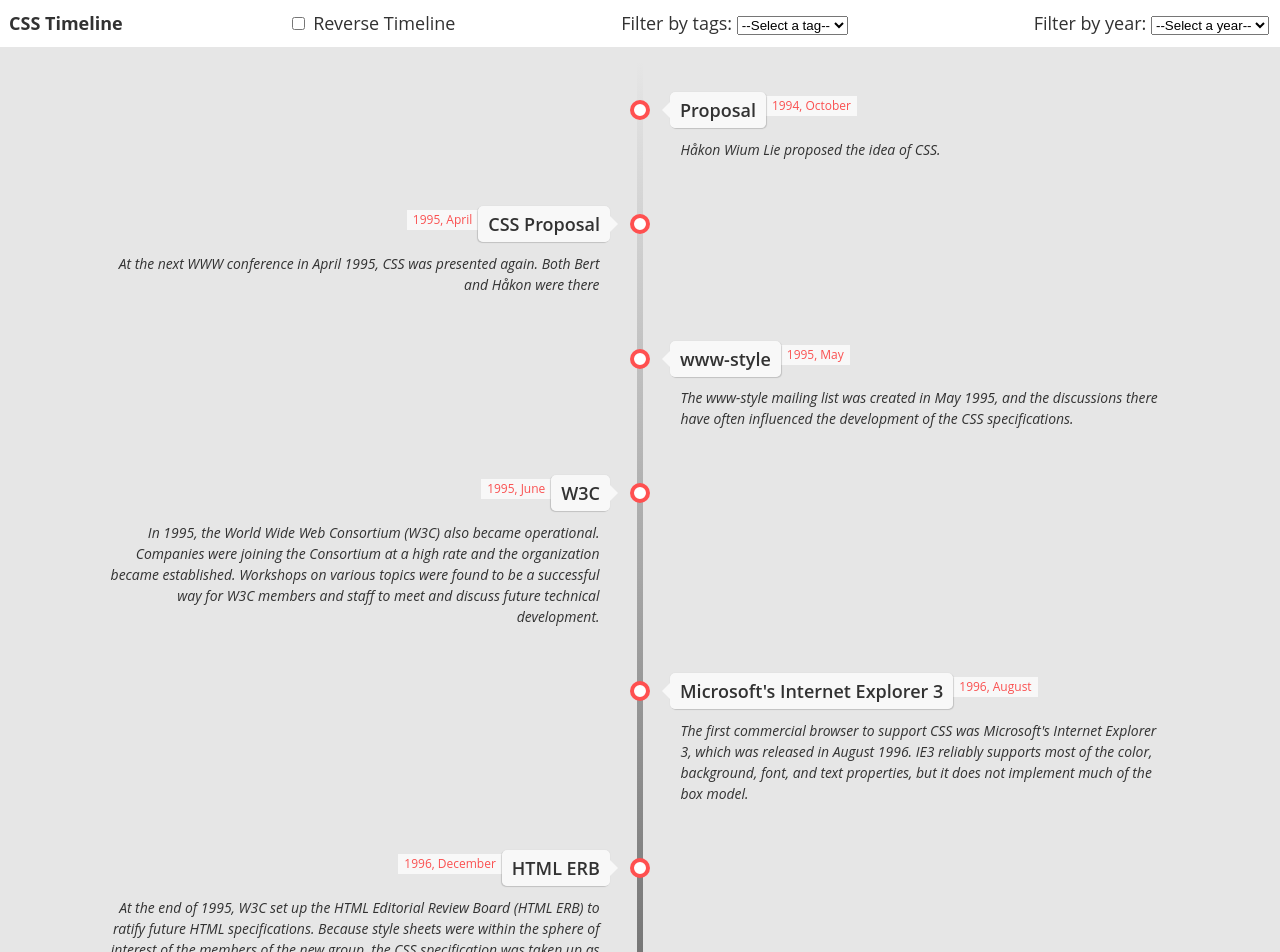
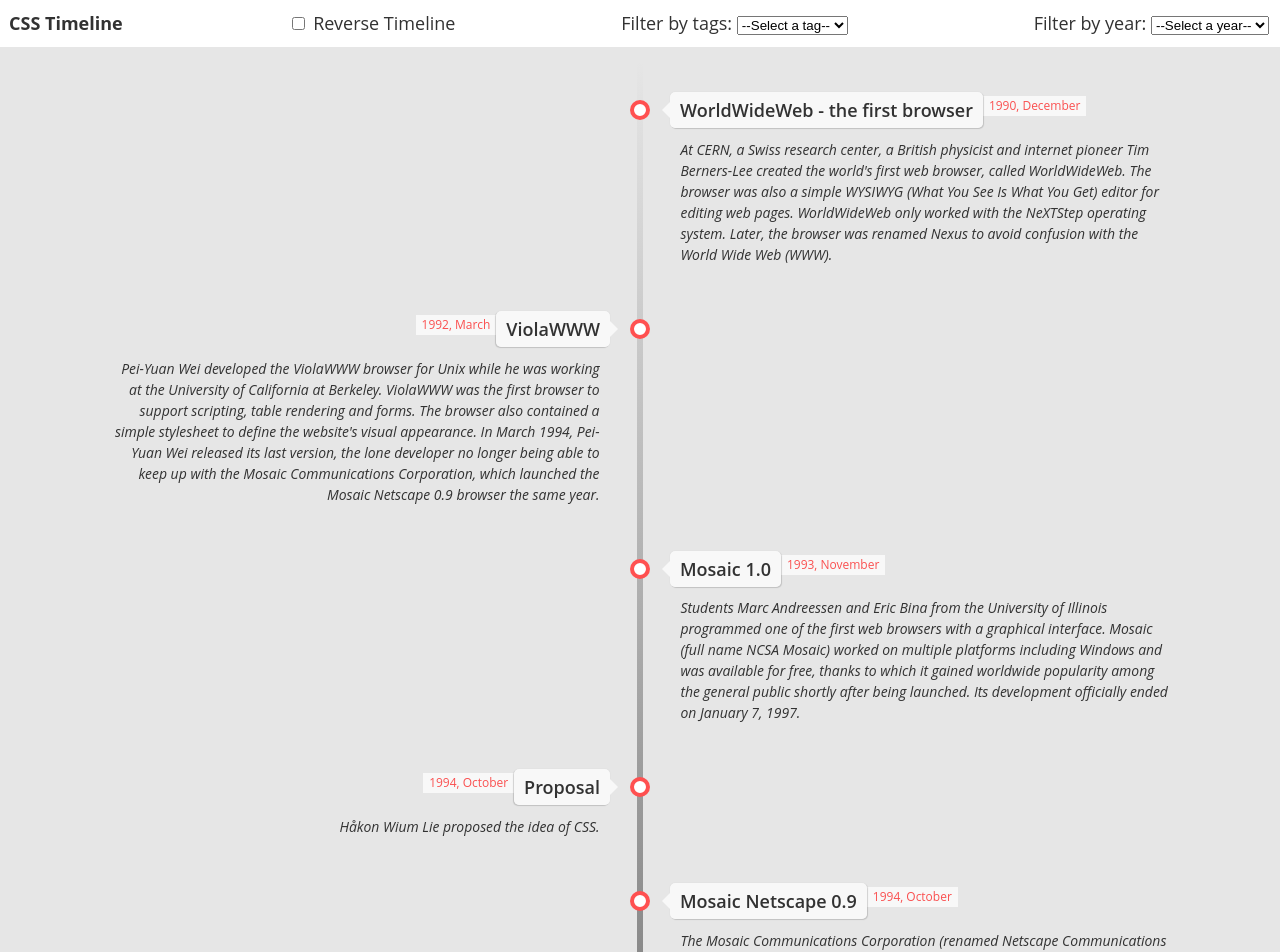
Before and after one commit to the-web-history/css-timeline, a Svelte app: page / in a window 1280 px wide. Shown: the top 952 px of the page. Built offline with nearby package versions, Linux system fonts and the light colour scheme.

Commit message:
chore: add more browser data

```diff
--- a/src/data/browsers.js
+++ b/src/data/browsers.js
@@ -31,6 +31,14 @@
     created_at: new Date("1998-11-01"),
     tags: ["browsers"],
   },
+		{
+				name: 'Netscape Navigator 2.0',
+				url: '',
+				description: 'The Netscape Communications Corporation launched Netscape Navigator 2.0 as its new major product. The browser contained a wide range of innovations and enhancements. Among other features, Netscape Navigator 2.0 supported JavaScript, animated GIFs, the HTML tag <frame> and proprietary tag <blink>. Netscape Mail 2.0 was also part of version 2.0, making Netscape Navigator 2.0 a fully operational Web application package.',
+				created_at: new Date('1995-09-18'),
+				    tags: ["browsers"],
+
+		},
   {
     name: "Netscape Navigator 4",
     url: "https://www.w3.org/Style/CSS20/history.html",
@@ -48,6 +56,57 @@
 
     tags: ["browsers"],
   },
+		{
+				name: 'WorldWideWeb - the first browser',
+				url: 'https://www.webdesignmuseum.org/web-design-history/worldwideweb-the-first-browser-1990',
+				description: "At CERN, a Swiss research center, a British physicist and internet pioneer Tim Berners-Lee created the world's first web browser, called WorldWideWeb. The browser was also a simple WYSIWYG (What You See Is What You Get) editor for editing web pages. WorldWideWeb only worked with the NeXTStep operating system. Later, the browser was renamed Nexus to avoid confusion with the World Wide Web (WWW).",
+				created_at: new Date('1990-12-25'),
+				tags: ['browsers']
+		},
+		{
+				name: 'ViolaWWW',
+				url: 'https://www.webdesignmuseum.org/web-design-history/violawww-1992',
+				description: "Pei-Yuan Wei developed the ViolaWWW browser for Unix while he was working at the University of California at Berkeley. ViolaWWW was the first browser to support scripting, table rendering and forms. The browser also contained a simple stylesheet to define the website's visual appearance. In March 1994, Pei-Yuan Wei released its last version, the lone developer no longer being able to keep up with the Mosaic Communications Corporation, which launched the Mosaic Netscape 0.9 browser the same year.",
+				created_at: new Date('1992-03-09'),
+				tags: ['browsers']
+		},
+		{
+				name: 'Mosaic 1.0',
+				url: '',
+				description: 'Students Marc Andreessen and Eric Bina from the University of Illinois programmed one of the first web browsers with a graphical interface. Mosaic (full name NCSA Mosaic) worked on multiple platforms including Windows and was available for free, thanks to which it gained worldwide popularity among the general public shortly after being launched. Its development officially ended on January 7, 1997.',
+				created_at: new Date('1993-11-30'),
+				tags: ['browsers']
+
+		},
+		{
+				name: 'Opera 1.0',
+				url: 'https://www.webdesignmuseum.org/web-design-history/opera-1-0-1995',
+				description: 'The Norwegian company Opera Software first introduced to the public a new MultiTorg Opera 1.0 web browser that used MDI (Multiple Document Interface) technology. The use of MDI enabled users to simultaneously open several windows of webpages within the browser. As of version 2.0, the browser’s name was shortened to Opera.',
+				created_at: new Date('1995-04-10'),
+				tags: ['browsers']
+		},
+		{
+				name: 'Internet Explorer 1.0',
+				url: 'https://www.webdesignmuseum.org/web-design-history/internet-explorer-1-0-1995',
+				description: 'Microsoft released, as a part of its bonus package, the Microsoft Plus! Internet Jumpstart Kit (later also known as the Internet Connection Wizard) for Windows 95, which included Internet Explorer 1.0. In the original version of Windows 95, a web browser was not available, as Microsoft underestimated the potential of the rapidly developing Internet. The source code for Internet Explorer 1.0 was based on the older Spyglass Mosaic browser for which Microsoft purchased license rights. Internet Explorer 1.0 occupied only 1 MB of disk space and its features were considerably limited compared to other browsers at the time.',
+				created_at: new Date('1995-08-16'),
+				tags: ['browsers']
+		},
+		{
+				name: 'Mosaic Netscape 0.9',
+				url: 'https://www.webdesignmuseum.org/web-design-history/mosaic-netscape-0-9-1994',
+				description: 'The Mosaic Communications Corporation (renamed Netscape Communications Corporation on November 14, 1994) launched, under the name Mosaic Netscape 0.9, the first one in a series of browsers, called Netscape Navigator in the subsequent versions. Shortly after being released, Mosaic Netscape 0.9 and Netscape Navigator 1.0 (released on December 15, 1994) became widely popular and, within a few months, assumed a dominant position on the market.',
+				created_at: new Date('1994-10-13'),
+				tags: ['browsers']
+		},
+		{
+				name: 'Microsoft Edge',
+				url: 'https://www.webdesignmuseum.org/web-design-history/microsoft-edge-2015',
+				description: 'Microsoft released the first version of the Microsoft Edge web browser for Windows 10. Microsoft Edge was subsequently included as a default browser on Windows 10 Mobile and Xbox One operating systems, definitively replacing the older Internet Explorer 11 and Internet Explorer Mobile browsers. On December 6, 2018, Microsoft announced that Edge will no longer use its own EdgeHTML rendering engine and will be based on Chromium, Google\'s open source rendering engine.',
+				created_at: new Date('2015-03-30'),
+				tags: ['browsers']
+
+		}
 ];
 
 export default data;
--- a/src/data/index.js
+++ b/src/data/index.js
@@ -31,4 +31,6 @@
   ...websites,
 ];
 
+console.log('Events = ', data.length);
+
 export default data;
--- a/src/data/standards.js
+++ b/src/data/standards.js
@@ -44,6 +44,13 @@
     created_at: new Date("1995-05-01"),
     tags: ["standards"],
   },
+		{
+				name: 'W3C.org',
+				url: 'https://www.webdesignmuseum.org/web-design-history/w3c-org-1994',
+				description: 'Tim Berners-Lee founded an international organization called World Wide Web Consortium (W3C). The main objective of the consortium is the development of Web standards for the World Wide Web (WWW). For example, W3C developed standards for HTML, XHML, XML, or CSS markup languages. Another aim of the organization is education and development of Web Accessibility Rules (WCAG).',
+				created_at: new Date('1994-10-13'),
+    tags: ["standards"],
+		},
   {
     name: "W3C",
     url: "https://www.w3.org/Style/CSS20/history.html",
@@ -170,6 +177,46 @@
     created_at: new Date("2009-07-23"),
     tags: ["standards"],
   },
+		{
+				name: 'Web 2.0',
+				url: 'https://www.webdesignmuseum.org/web-design-history/web-2-0-1999',
+				description: "Darcy DiNucci published an article entitled 'Fragmented Future' in the Print magazine, in which the term Web 2.0 was first introduced. The term refers to the development phase of the Web in which the content of websites is created and shared primarily by the users themselves. Typical Web 2.0 examples include social networking sites, web forums, internet encyclopedias, or photo/video sharing portals. In 2004, Tim O'Reilly and Dale Dougherty held the first Web 2.0 conference, during which the term Web 2.0 was brought to the attention of a wider public.",
+				created_at: new Date('1999-04-01'),
+				tags: ["standards"],
+				links:[{
+						name: 'Article (PDF)',
+						url: 'http://www.darcyd.com/fragmented_future.pdf'
+				}]
+		},
+		{
+				name: 'WOFF 1.0',
+				url: 'https://www.w3.org/Submission/2010/03/',
+				description: 'Mozilla Foundation, Opera Software and Microsoft submitted a proposal for the specification of a new Web Open Font Format (WOFF) to the W3C. The WOFF fonts are currently supported by all major browsers.',
+				created_at: new Date('2010-04-08'),
+				tags: ["standards"],
+		},
+		{
+				name: 'HTML 5',
+				url: 'https://www.w3.org/TR/2014/REC-html5-20141028/',
+				description: 'W3C adopted the final recommendation for the HTML5 markup language. The HTML5 version has brought an improved browser multimedia playback support, new semantic tags that better define page structure, offline application support, and the <canvas> tag that can interpret vector graphics with an option to insert images.',
+				created_at: new Date('2014-10-28'),
+				tags: ["standards"],
+		},
+		{
+				name: 'Material Design',
+				url: '',
+				description: 'Google introduced a new graphic style called Material Design at the Google I/O conference. Since 2015, Google has redesigned most of its applications and services using the consistent visual style of Material Design. According to Google\'s definition, Material Design is a "visual language that synthesizes the classic principles of good design with the innovation and the possibility of technology and science.”',
+				created_at: new Date('2014-06-25'),
+				tags: ["standards"],
+
+		},
+		{
+				name: 'React',
+				url: 'https://reactjs.org/',
+				description: 'Software engineer Jordan Walke from Facebook announced the creation of the React javascript library (sometimes referred to as React.js or ReactJS) at the JSConf US conference. The open-source React library is designed to make it easier to create user interfaces and UI components for web applications. React can also be used to create single-page or mobile applications. The development and maintenance of the React web framework is currently handled by Facebook along with a large community of independent developers.',
+				created_at: new Date('2013-05-29'),
+				tags: ["standards"],
+		}
 ];
 
 export default data;
```
